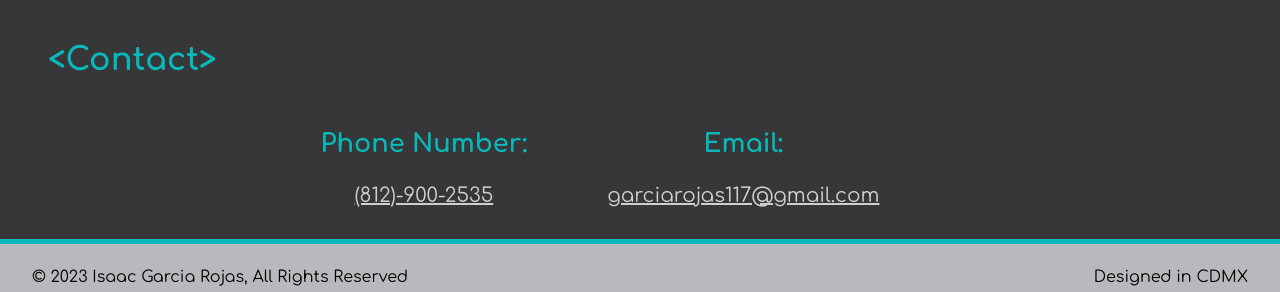
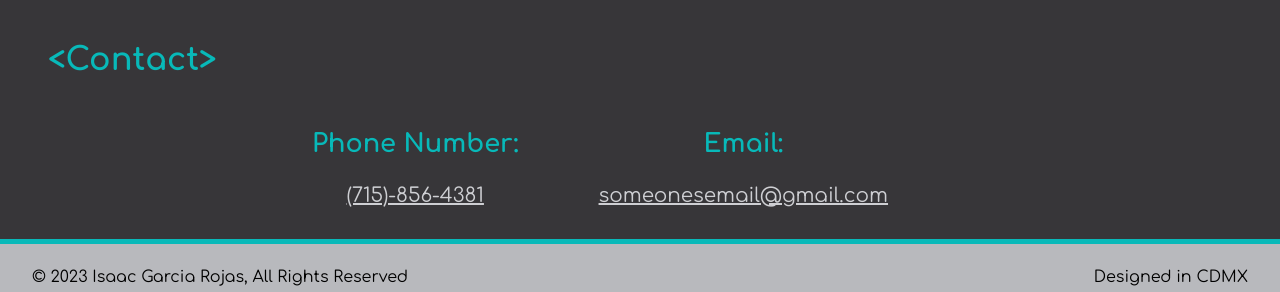
Before and after one commit to isaagarc117/Personal-Webpage-Portfolio-Project, a plain HTML site: page index.html in a window 1280 px wide. Shown: the part 1083-1375 px from the top of the page. Drawn offline with Linux system fonts and the light colour scheme.

Commit message:
Changed some minor info.

```diff
--- a/index.html
+++ b/index.html
@@ -128,12 +128,12 @@
 
                     <div class="contact-element">
                         <h3 class="turquoise">Phone Number:</h3>
-                        <span class="underline info">(812)-900-2535</span>
+                        <span class="underline info">(715)-856-4381</span>
                     </div>
 
                     <div class="contact-element">
                         <h3 class="turquoise">Email:</h3>
-                        <span class="underline info">garciarojas117@gmail.com</span>
+                        <span class="underline info">someonesemail@gmail.com</span>
                     </div>
 
                 </div>
```
